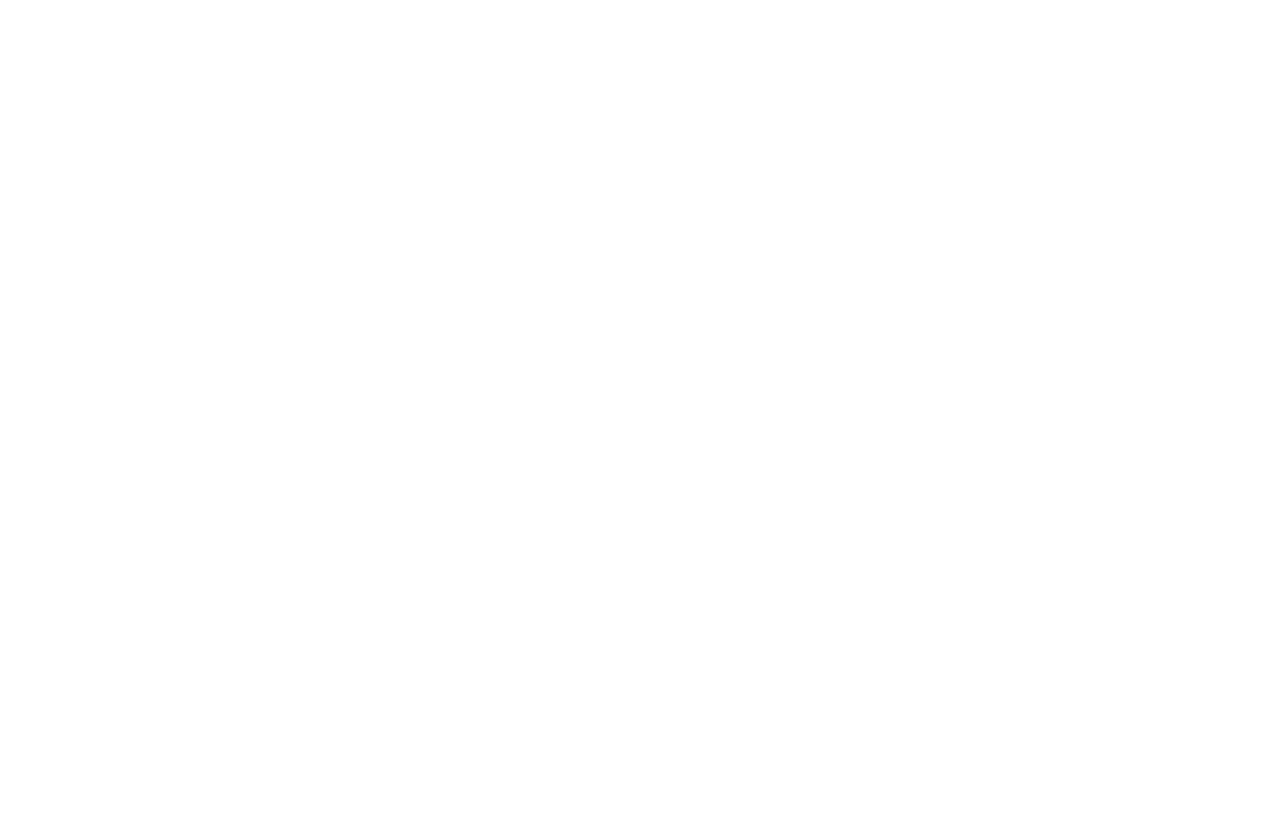
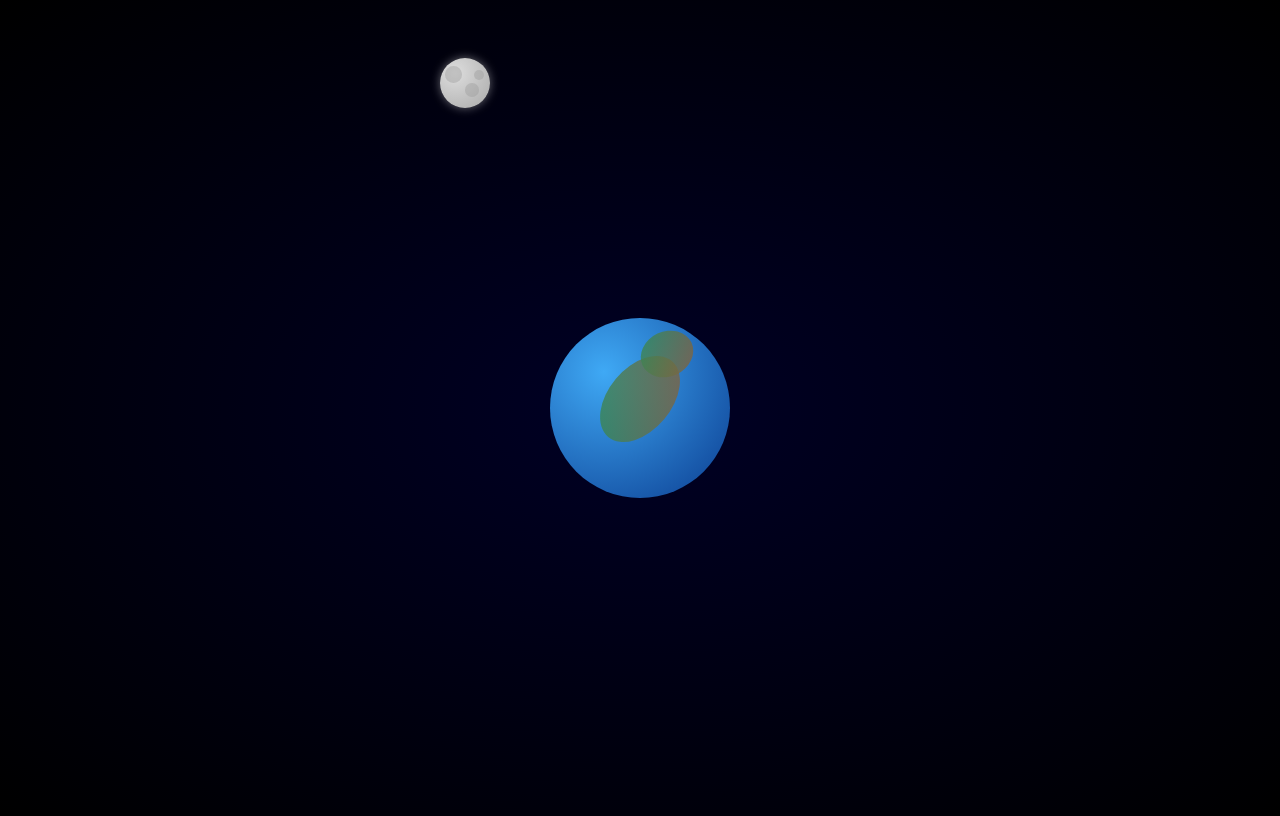
Before and after one commit to noooreality/portfolio-projects, a plain HTML site: page build-a-moon-orbit/index.html in a window 1280 px wide. Drawn offline with Linux system fonts and the light colour scheme.

Commit message:
Update index.html

```diff
--- a/build-a-moon-orbit/index.html
+++ b/build-a-moon-orbit/index.html
@@ -4,7 +4,7 @@
 <head>
     <meta charset="utf-8">
     <title>Moon Orbit</title>
-    <link href="styles.css" ref="stelsheet">
+    <link href="styles.css" rel="stylesheet">
 </head>
 
 <body>
```
